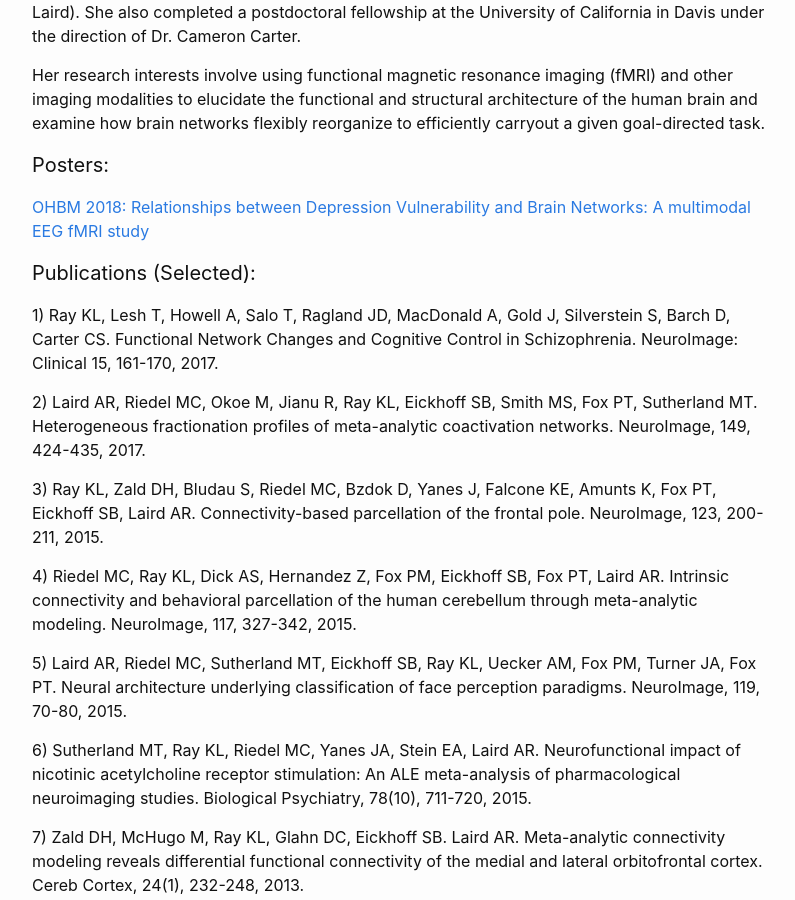
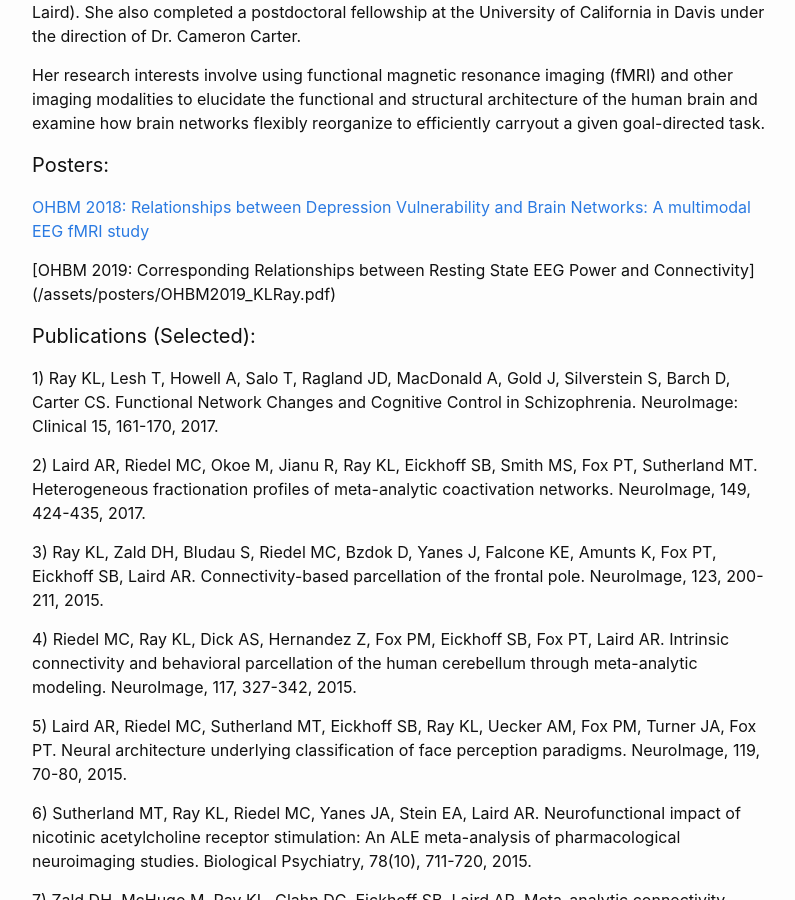
Before and after one commit to UTCogNeuroLab/UTCogNeuroLab.github.io, a Jekyll site: the page built from team/kim-ray.md, in a window 1280 px wide and 900 px high, scrolled down 587 px. Shown: the whole window, without its empty margins (238-1033 px from the left). Built offline with Jekyll 4.4.1, drawn with Linux system fonts in a browser that asks for light colours; nearby versions of some CDN libraries; some web fonts are replaced.

Commit message:
Update kim-ray.md

```diff
--- a/team/kim-ray.md
+++ b/team/kim-ray.md
@@ -21,6 +21,8 @@ Her research interests involve using functional magnetic resonance imaging (fMRI
 #### Posters:
 
 [OHBM 2018: Relationships between Depression Vulnerability and Brain Networks: A multimodal EEG fMRI study](/assets/posters/OHBM_Poster_KLR.pdf)
+
+[OHBM 2019: Corresponding Relationships between Resting State EEG Power and Connectivity] (/assets/posters/OHBM2019_KLRay.pdf)
 
 #### Publications (Selected):
 
```
